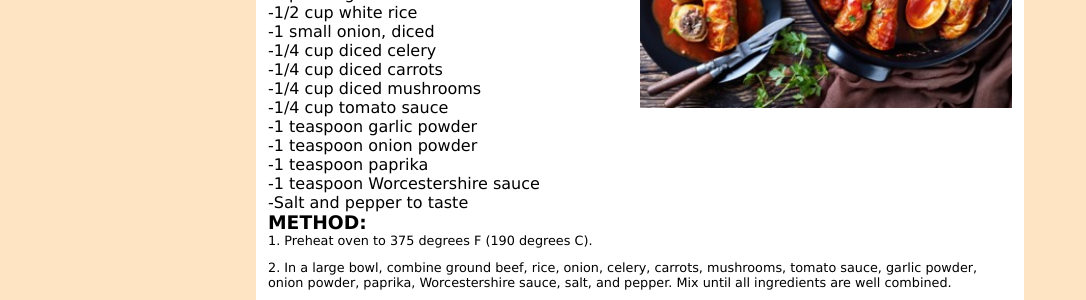
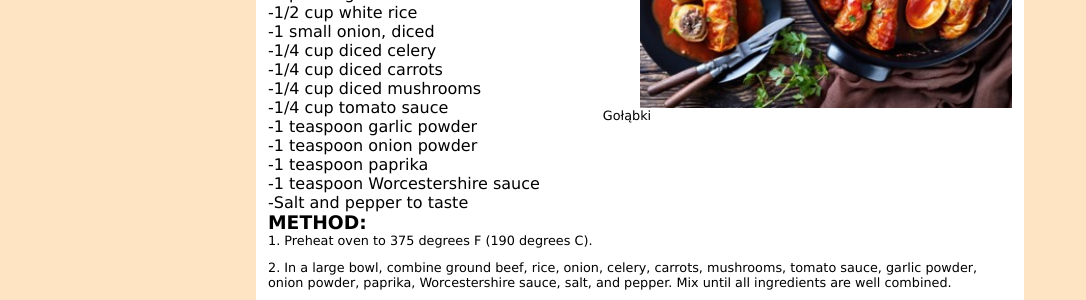
Before and after one commit to kasiamatuszewska/recipewebsite, a Jekyll site: the page built from _recipes/gołąbki-stuffed-cabbage-rolls.md, in a window 1280 px wide. Shown: the part 512-812 px from the top of the page, without its empty margins (0-1086 px from the left). Built offline with Jekyll 4.4.1, drawn with Linux system fonts in a browser that asks for light colours.

Commit message:
Update Recipe “gołąbki-stuffed-cabbage-rolls”

```diff
--- a/_recipes/gołąbki-stuffed-cabbage-rolls.md
+++ b/_recipes/gołąbki-stuffed-cabbage-rolls.md
@@ -6,7 +6,7 @@ layout: recipe
 ---
 **They are made of minced meat, onions, and rice wrapped in cabbage leaves and cooked in a tomato sauce.**
 
-![](../uploads/uyjnh.jpg)
+![](../uploads/uyjnh.jpg "Gołąbki")
 
 # **LEVEL OF DIFFICULTY:**
 
```
